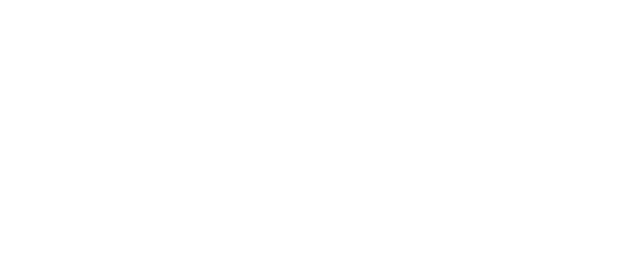
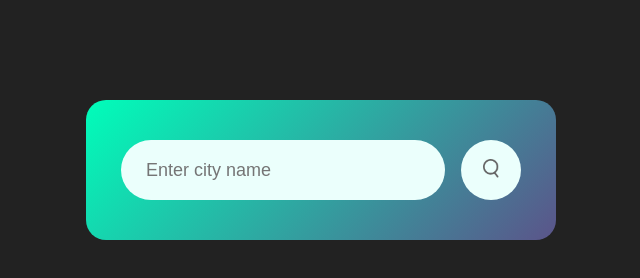
Before and after one commit to CarlosCoder-MX/Javascript-Weather-App, a plain HTML site: page index.html in a window 1280 px wide. Shown: the whole page, without its empty margins (319-959 px from the left). Drawn offline with Linux system fonts and the light colour scheme.

Commit message:
Added styles to Card and search

```diff
--- a/index.html
+++ b/index.html
@@ -5,8 +5,15 @@
     <meta http-equiv="X-UA-Compatible" content="IE=edge">
     <meta name="viewport" content="width=device-width, initial-scale=1.0">
     <title>Javascript Weather App</title>
+    <link rel="stylesheet" href="style.css">
 </head>
 <body>
+    <div class="card">
+        <div class="search">
+            <input type="text" placeholder="Enter city name" spellcheck="false">
+            <button><img src="images/search.png"></button>
+        </div>
+    </div>
 
 </body>
 </html>
--- a/style.css
+++ b/style.css
@@ -0,0 +1,55 @@
+* {
+    margin: 0;
+    padding: 0;
+    font-family: 'Poppins', sans-serif;
+    box-sizing: border-box;
+}
+
+body {
+    background: #222;
+}
+.card {
+      width: 90%;
+      max-width: 470px;
+      background: linear-gradient(134deg, #00feba, #5b548a);
+      color: #fff;
+      margin: 100px auto 0;
+      border-radius: 20px;
+      padding: 40px 35px;
+      text-align: center;
+
+}
+
+.search {
+    width: 100%;
+    display: flex;
+    align-items: center;
+    justify-content: space-between;
+}
+
+.search input {
+     border: 0;
+     outline: 0;
+     background: #ebfffc;
+     color: #555;
+     padding: 10px 25px;
+     height: 60px;
+     border-radius: 30px;
+     flex: 1;
+     margin-right: 16px;
+     font-size: 18px;
+}
+
+.search button {
+    border: 0;
+    outline: 0;
+    background: #ebfffc;
+    border-radius: 50%;
+    width: 60px;
+    height: 60px;
+    cursor: pointer;
+}
+
+.search button img {
+    width: 16px;
+}
```
